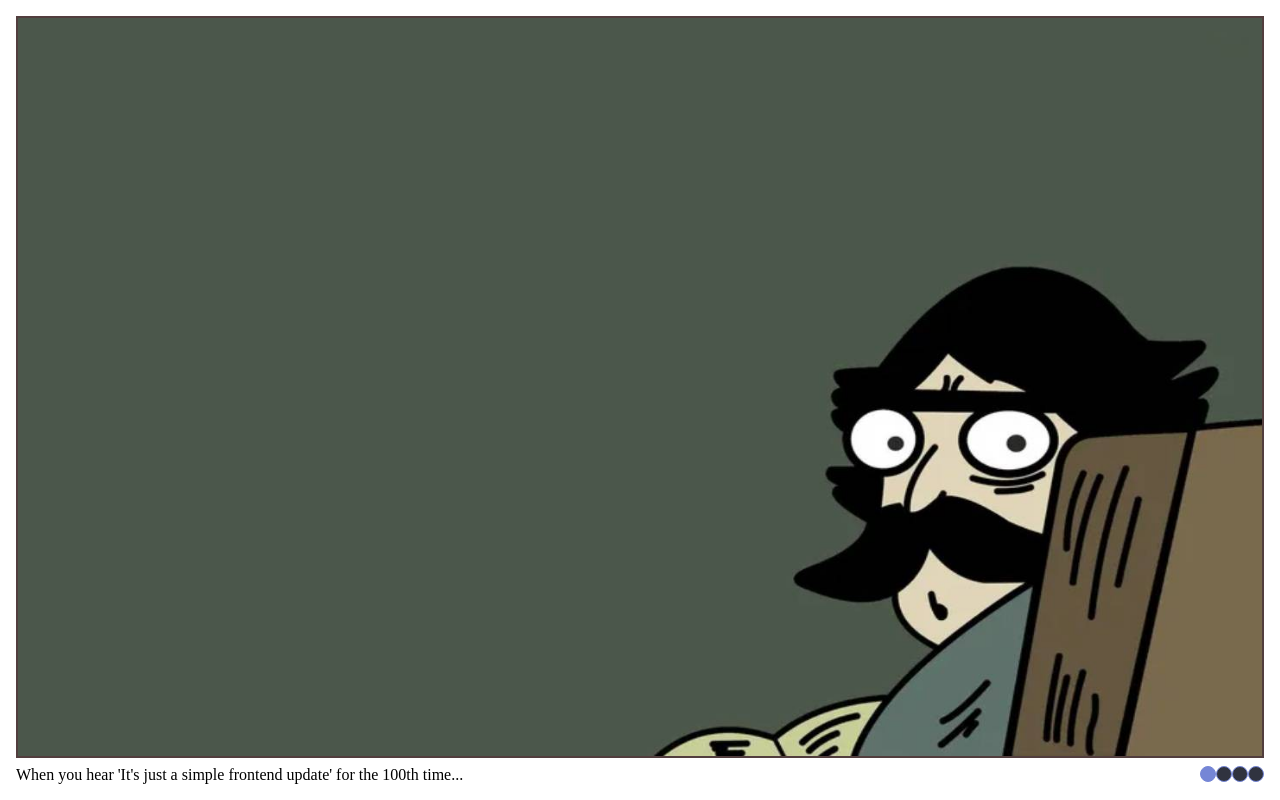
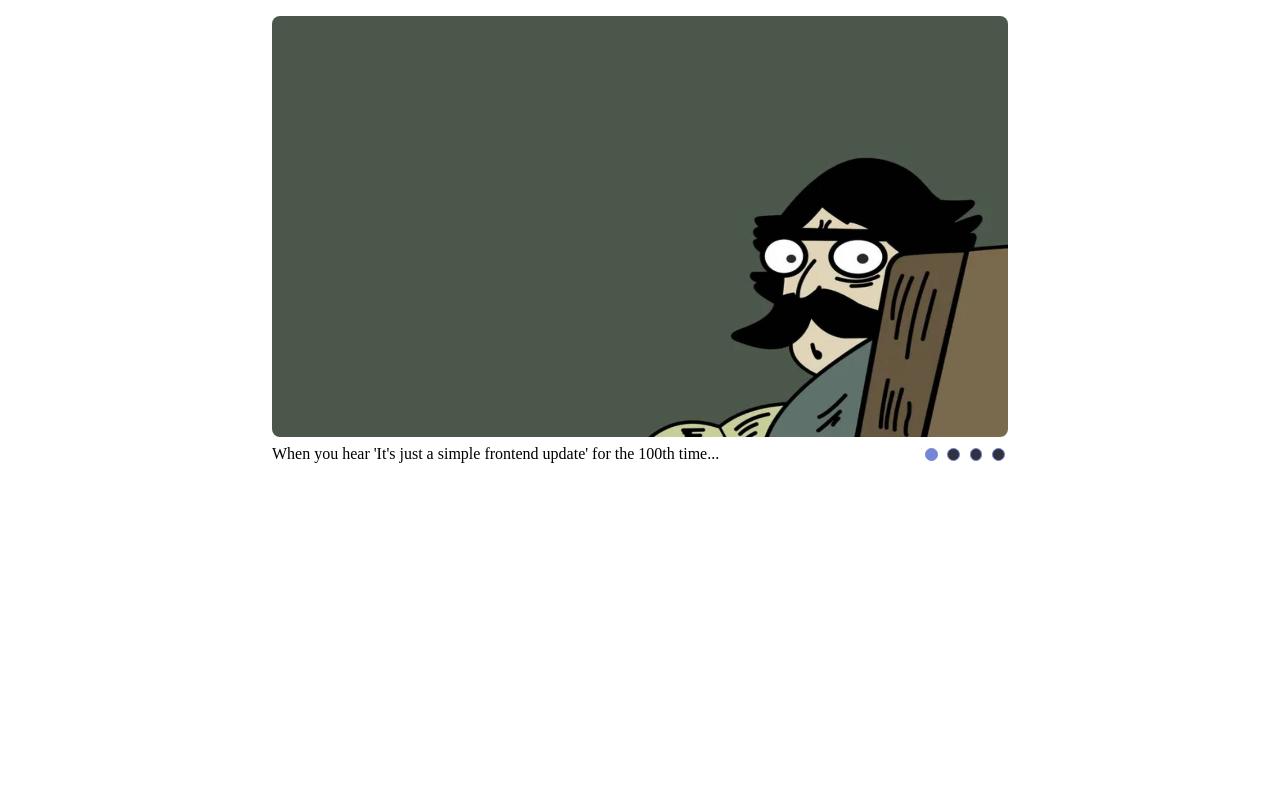
Before and after one commit to almalmalm/cssMemeSlider, a plain HTML site: page cssMemeSlider/index.html in a window 1280 px wide. Drawn offline with Linux system fonts and the light colour scheme.

Commit message:
fix: add controls wrapper (Sun, Sep 17, 2023 20:02:04 PM)

```diff
--- a/cssMemeSlider/index.html
+++ b/cssMemeSlider/index.html
@@ -9,11 +9,12 @@
 </head>
 
 <body>
+    <div class="container">
         <div class="slider-wrapper">
-        <input type="radio" class="slider__input" id="item-1" name="test" checked>
-        <input type="radio" class="slider__input" id="item-2" name="test">
-        <input type="radio" class="slider__input" id="item-3" name="test">
-        <input type="radio" class="slider__input" id="item-4" name="test">
+            <input type="radio" class="slider__input" id="slide-1" name="slider" checked>
+            <input type="radio" class="slider__input" id="slide-2" name="slider">
+            <input type="radio" class="slider__input" id="slide-3" name="slider">
+            <input type="radio" class="slider__input" id="slide-4" name="slider">
             <div class="slider">
                 <div class="slider__slide slider__slide_first">
                     <img src="img/meme1.jpg" alt="First meme" class="slider__img">
@@ -37,10 +38,19 @@
                     <div class="text text_fourth">When your code becomes a labyrinth of complexity...</div>
                 </div>
                 <div class="slider__controls">
-                <label for="item-1" class="controls__button"></label>
-                <label for="item-2" class="controls__button"></label>
-                <label for="item-3" class="controls__button"></label>
-                <label for="item-4" class="controls__button"></label>
+                    <label for="slide-1" class="controls__button">
+                        <div class="btn"></div>
+                    </label>
+                    <label for="slide-2" class="controls__button">
+                        <div class="btn"></div>
+                    </label>
+                    <label for="slide-3" class="controls__button">
+                        <div class="btn"></div>
+                    </label>
+                    <label for="slide-4" class="controls__button">
+                        <div class="btn"></div>
+                    </label>
+                </div>
             </div>
         </div>
     </div>
--- a/cssMemeSlider/styles.css
+++ b/cssMemeSlider/styles.css
@@ -9,24 +9,23 @@
   display: flex;
   flex-direction: column;
   gap: 0.5rem;
-  width: 100vw;
-  height: 100vh;
+  width: 100%;
+  height: 100%;
 }
 
 .slider {
   display: flex;
   scroll-behavior: smooth;
   overflow: hidden;
+  border-radius: 0.5rem;
 }
 
 .slider__slide {
-  border: 2px solid #523e3e;
   min-width: 100%;
   transition: 0.7s ease;
 }
 
 .slider__img {
-  /* min-width: 100%; */
   width: 100%;
   height: 100%;
 }
@@ -34,6 +33,7 @@
 .slider__controls {
   display: flex;
   justify-content: center;
+  gap: 0.2rem;
 }
 
 .slider__text {
@@ -57,65 +57,82 @@
   display: none;
 }
 
-#item-4:checked ~ .slider > .slider__slide {
+#slide-4:checked ~ .slider > .slider__slide {
   transform: translate(-300%);
 }
 
-#item-3:checked ~ .slider > .slider__slide {
+#slide-3:checked ~ .slider > .slider__slide {
   transform: translate(-200%);
 }
 
-#item-2:checked ~ .slider > .slider__slide {
+#slide-2:checked ~ .slider > .slider__slide {
   transform: translate(-100%);
 }
 
-#item-1:checked ~ .slider > .slider__slide {
+#slide-1:checked ~ .slider > .slider__slide {
   transform: translate(0);
 }
 
-#item-4:checked ~ .slider__content .text {
+#slide-4:checked ~ .slider__content .text {
   transform: translate(-300%);
 }
 
-#item-3:checked ~ .slider__content .text {
+#slide-3:checked ~ .slider__content .text {
   transform: translate(-200%);
 }
 
-#item-2:checked ~ .slider__content .text {
+#slide-2:checked ~ .slider__content .text {
   transform: translate(-100%);
 }
 
-#item-1:checked ~ .slider__content .text {
+#slide-1:checked ~ .slider__content .text {
   transform: translate(0);
 }
 
 .controls__button {
-  width: 1rem;
-  height: 1rem;
+  width: 1.2rem;
+  height: 1.2rem;
+  cursor: pointer;
+  border-radius: 50%;
+  display: flex;
+  justify-content: center;
+  align-items: center;
+}
+
+.btn {
+  display: block;
+  width: 0.8rem;
+  height: 0.8rem;
   background-color: #30333f;
   border-radius: 50%;
   cursor: pointer;
   border: 1px solid #7586d6;
 }
 
-#item-1:checked ~ .slider__content .slider__controls .controls__button[for='item-1'] {
+#slide-1:checked ~ .slider__content .slider__controls .controls__button[for='slide-1'] .btn {
   background-color: #7586d6;
 }
 
-#item-2:checked ~ .slider__content .slider__controls .controls__button[for='item-2'] {
+#slide-2:checked ~ .slider__content .slider__controls .controls__button[for='slide-2'] .btn {
   background-color: #7586d6;
 }
 
-#item-3:checked ~ .slider__content .slider__controls .controls__button[for='item-3'] {
+#slide-3:checked ~ .slider__content .slider__controls .controls__button[for='slide-3'] .btn {
   background-color: #7586d6;
 }
 
-#item-4:checked ~ .slider__content .slider__controls .controls__button[for='item-4'] {
+#slide-4:checked ~ .slider__content .slider__controls .controls__button[for='slide-4'] .btn {
   background-color: #7586d6;
 }
 
-.controls__button:hover {
+.controls__button:hover .btn {
   background-color: #ffffff;
+}
+
+.container {
+  width: 60vw;
+  height: 60vh;
+  margin: 0 auto;
 }
 
 @media (max-width: 768px) {
@@ -123,4 +140,8 @@
     flex-direction: column-reverse;
     gap: 0.5rem;
   }
+
+  .container {
+    width: 80vw;
+  }
 }
```
Lines whose indentation alone changed are shown as unchanged.
